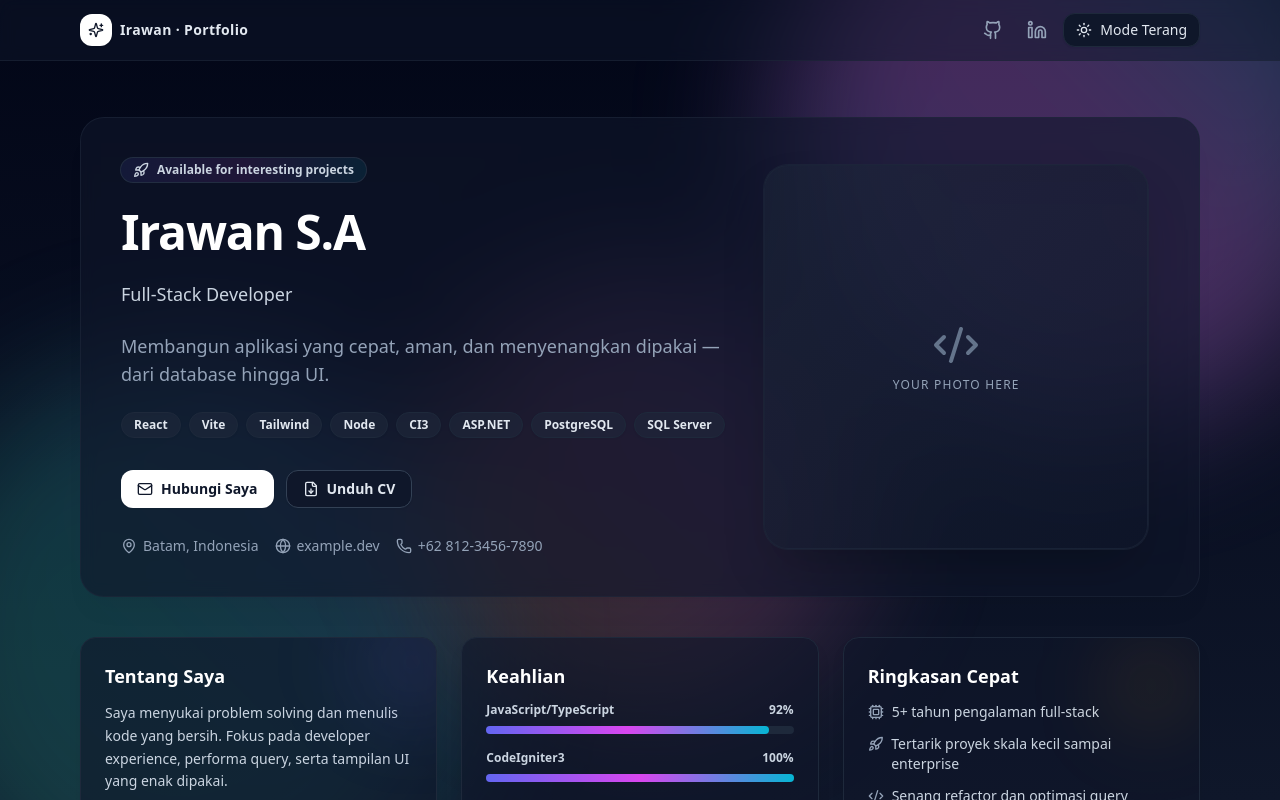
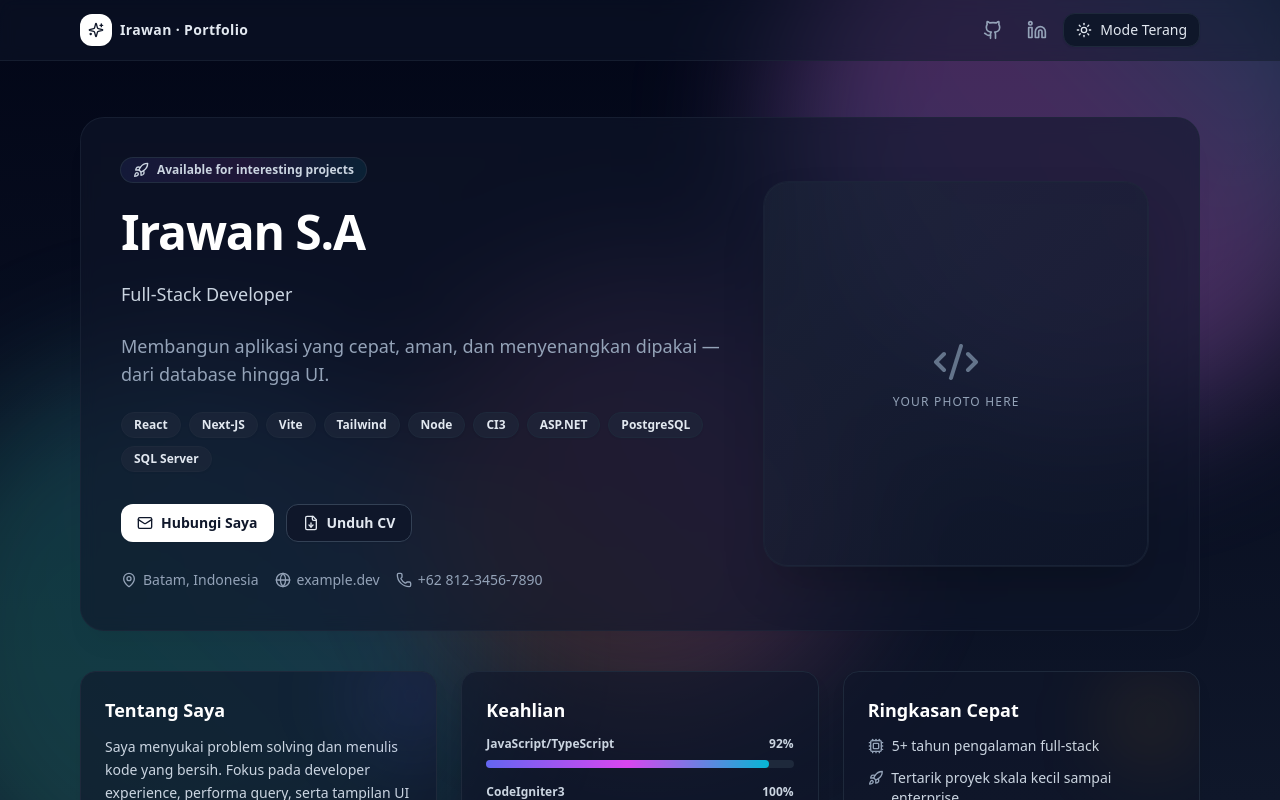
Before and after one commit to Wanmixc/wanCodeSpace, a React (Vite) app: page / in a window 1280 px wide. Shown: the top 800 px of the page. Built offline with nearby package versions, Linux system fonts and the light colour scheme.

Commit message:
Add Next-JS to technology stacks

```diff
--- a/src/DeveloperPersonalInfo.jsx
+++ b/src/DeveloperPersonalInfo.jsx
@@ -55,7 +55,7 @@ export default function DeveloperPersonalInfo() {
         { label: "Android (Java)", level: 75 },
         { label: "UI/UX Design", level: 72 },
       ],
-      stacks: ["React", "Vite", "Tailwind", "Node", "CI3", "ASP.NET", "PostgreSQL", "SQL Server"],
+      stacks: ["React", "Next-JS", "Vite", "Tailwind", "Node", "CI3", "ASP.NET", "PostgreSQL", "SQL Server"],
       experiences: [
         {
           title: "Software Engineer",
```
